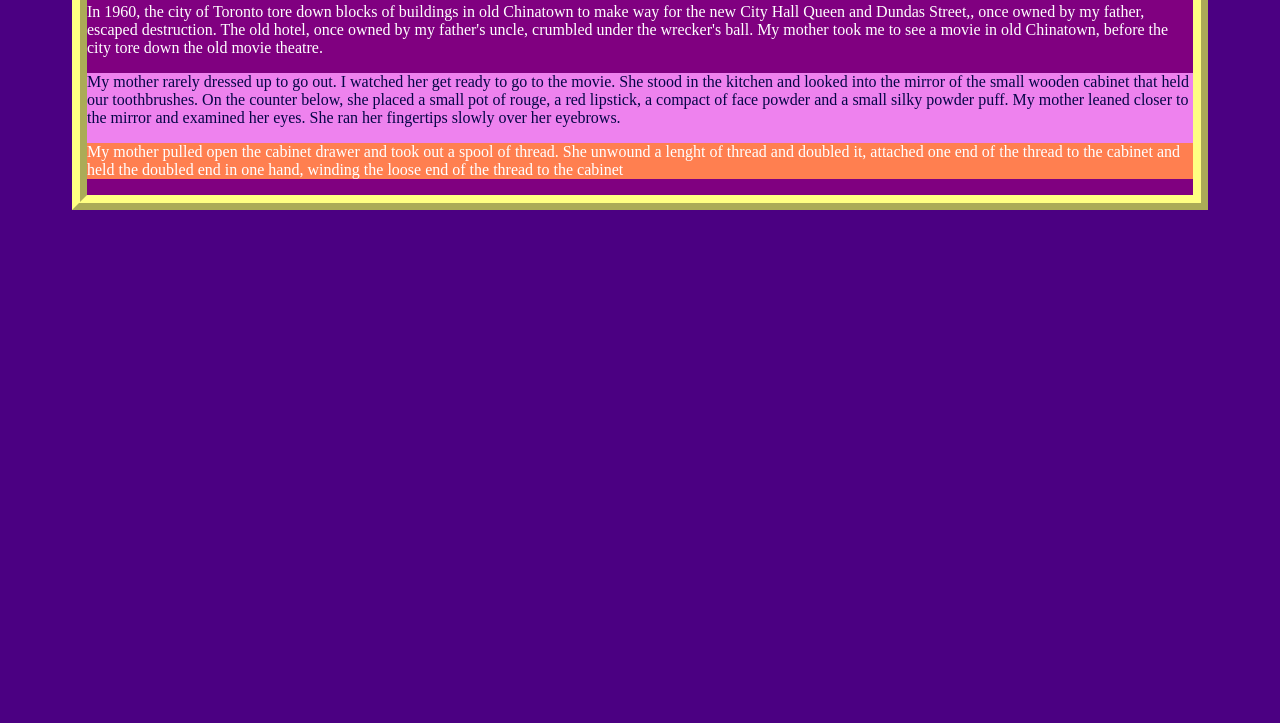
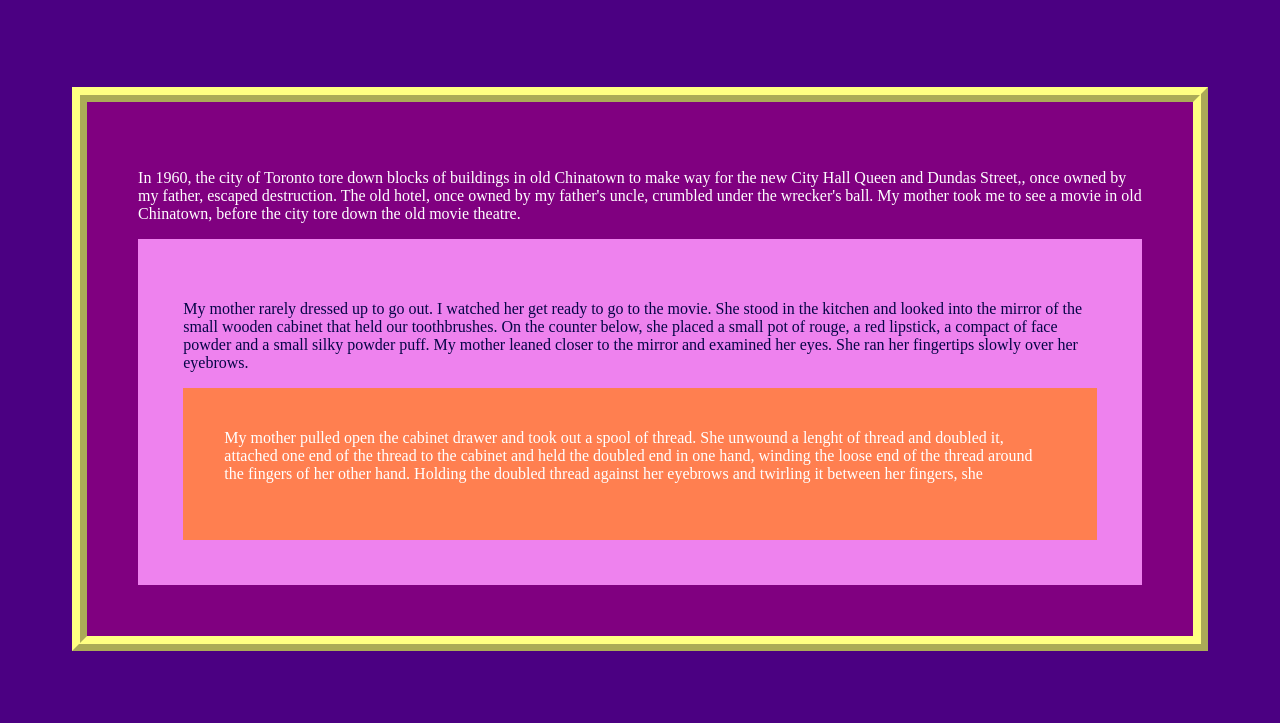
Before and after one commit to ZainaMaimuna/ZainaMaimuna.github.io, a plain HTML site: page warriorwoman/index.html in a window 1280 px wide. Shown: the part 356-1079 px from the top of the page. Before the commit the page ends 800 px from the top, so only its background shows below. Drawn offline with Linux system fonts and the light colour scheme.

Commit message:
Update index.html

```diff
--- a/warriorwoman/index.html
+++ b/warriorwoman/index.html
@@ -32,6 +32,9 @@
             background-color:coral;
             color:white;
         }
+        div{
+            padding:4.5%;
+        }
     </style>
     <body>
     <h1><a href="https://zainamaimuna.github.io/">HOME</a></h1>
@@ -40,7 +43,7 @@
 <div class="purple"><p>In 1960, the city of Toronto tore down blocks of buildings in old Chinatown to make way for the new City Hall Queen and Dundas Street,, once owned by my father, escaped destruction. The old hotel, once owned by my father's uncle, crumbled under the wrecker's ball. My mother took me to see a movie in old Chinatown, before the city tore down the old movie theatre.</p>
     <div class="violet">
         <p>My mother rarely dressed up to go out. I watched her get ready to go to the movie. She stood in the kitchen and looked into the mirror of the small wooden cabinet that held our toothbrushes. On the counter below, she placed a small pot of rouge, a red lipstick, a compact of face powder and a small silky powder puff. My mother leaned closer to the mirror and examined her eyes. She ran her fingertips slowly over her eyebrows.</p>
-        <div class="coral">My mother pulled open the cabinet drawer and took out a spool of thread. She unwound a lenght of thread and doubled it, attached one end of the thread to the cabinet and held the doubled end in one hand, winding the loose end of the thread to the cabinet<p></p></div>
+        <div class="coral">My mother pulled open the cabinet drawer and took out a spool of thread. She unwound a lenght of thread and doubled it, attached one end of the thread to the cabinet and held the doubled end in one hand, winding the loose end of the thread around the fingers of her other hand. Holding the doubled thread against her eyebrows and twirling it between her fingers, she<p></p></div>
     </div>
 </div>
 </body>
```
